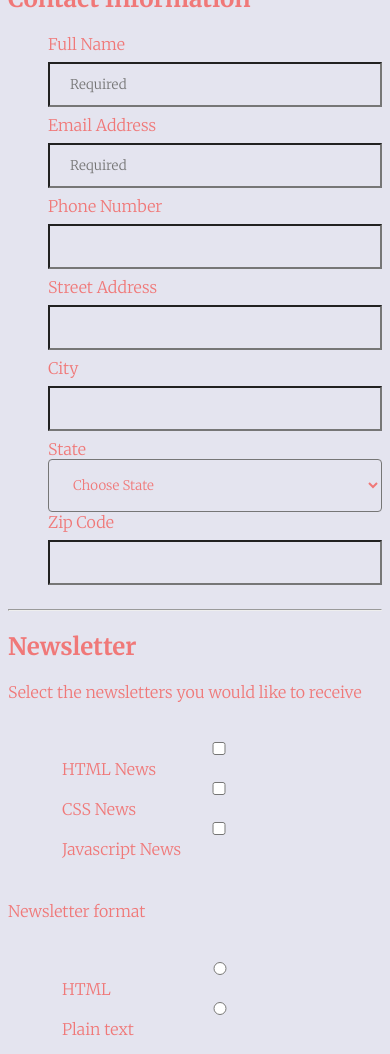
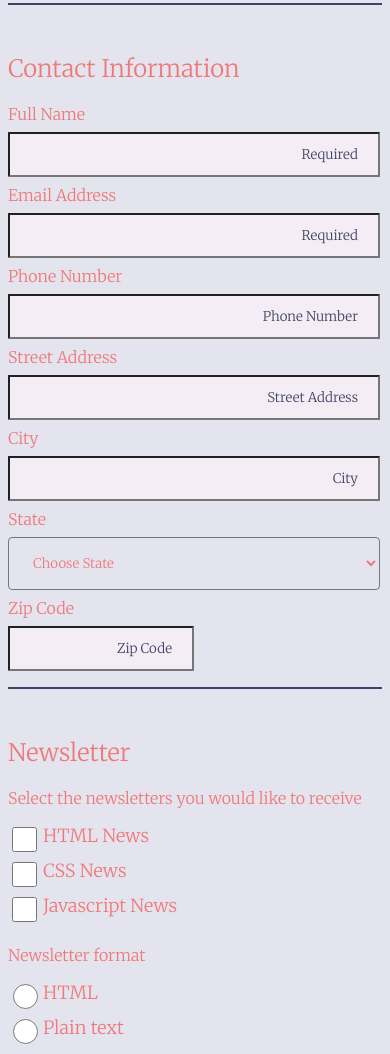
Before and after one commit to Djones106/techdegree-project-3, a plain HTML site: page Index.html in a window 390 px wide. Shown: the part 270-1324 px from the top of the page. Drawn offline with Linux system fonts and the light colour scheme.

Commit message:
Media query updated and form completed

```diff
--- a/Index.html
+++ b/Index.html
@@ -12,37 +12,44 @@
     <title>THE CODE REVIEW</title>
 
     <header class="main-header">THE CODE REVIEW</header>
+</head>
+    <body>
+        <main>
     <section class="title">
     <h1>Signup for our newsletter</h1><br>
     <p>Get the latest news on how your code is doing right in your inbox</p>
     <hr>
+    <hr>
+
     </section>
 
-    <section class="contact information">
+    <section class="contact-info">
         <h2>Contact Information</h2>
         <form action="0">
-            <ul>
-                <li>
+            <fieldset>
+                <div class="contact-box">
+
                     <label for="name">Full Name</label>
                     <input required type="text" name="name" id="user_name" placeholder="Required">
-                </li>
-                <li>
+              </div>
+              <div class="contact-box">
                     <label for="email">Email Address</label>
                     <input required type="text" name="email" id="user_email" placeholder="Required">
-                </li>
-                <li>
+                </div>
+                <div class="contact-box">
                     <label for="phone">Phone Number</label>
-                    <input type="text" name="phone" id="user_phone">
-                </li>
-                <li>
+                    <input type="text" name="phone" id="user_phone" placeholder="Phone Number">
+                </div>
+                <div class="contact-box">
                     <label for="address">Street Address</label>
-                    <input type="text" name="address" id="user_address">
-                </li>
-                <li>
+                    <input type="text" name="address" id="user_address" placeholder="Street Address">
+                </div>
+               <div class="contact-box">
                     <label for="city">City</label>
-                    <input type="text" name="city" id="user_city">
-                </li>
-                <li>
+                    <input type="text" name="city" id="user_city"
+                    placeholder="City">
+                </div>
+                <div class="contact-box">
                     <label for="state">State</label>
                     <select list="state" name="state" id="user_state" placeholder="Choose State">
                         <option value="" disabled selected>Choose State</option>
@@ -97,13 +104,13 @@
                         <option value="Wisconsin">Wisconsin</option>
                         <option value="Wyoming">Wyoming</option>
                     </select>
-                </li>
-                <li>
+                </div>
+                <div class="contact-box">
                     <label for="zip">Zip Code</label>
-                    <input type="text" name="zip" id="user_zip">
-                </li>
+                    <input type="text" name="zip" id="user_zip" placeholder="Zip Code">
+                </div>
+        </fieldset>
 
-            </ul>
             <hr>
        </section>
 
@@ -112,55 +119,46 @@
         <p>Select the newsletters you would like to receive</p>
 
         <fieldset>
-            <ul>
-                <li>
-                    <label for="newsletters">
-                    <input type="checkbox" id="newsletters_1" name="newsletters" value="html-news"> HTML News
+                    <label class="container"for="newsletters">HTML News
+                    <input type="checkbox" id="newsletters_1" name="newsletters" value="html-news"> <span class="checkmark"></span>
                     </label>
-                </li>
-                    <li>
-                    <label for="newsletters">
-                        <input type="checkbox" id="newsletters_2" name="newsletters" value="css-news"> CSS News
+
+                    <label class="container"for="newsletters">CSS News
+                        <input type="checkbox" id="newsletters_2" name="newsletters" value="css-news"> <span class="checkmark"></span>
                         </label>
-                    </li>
-                    <li>
-                        <label for="newsletters">
-                            <input type="checkbox" id="newsletters_3" name="newsletters" value="javascript-news"> Javascript News
+
+                        <label class="container"for="newsletters"> Javascript News
+                            <input type="checkbox" id="newsletters_3" name="newsletters" value="javascript-news"> <span class="checkmark"></span>
                             </label>
-                        </li>
 
-        </ul>
     </fieldset>
         <p>Newsletter format</p>
         <fieldset>
-        <ul>
-            <li>
-                <label for="newsletters-format">
-                    <input type="radio" id="format_1" name="format" value="html"> HTML
+        <div>
+
+                <label class="container" for="newsletters-format">HTML
+                    <input type="radio" id="format_1" name="format" value="html"> <span class="radio"></span>
                     </label>
-                </li>
-            <li>
-                <label for="newsletters-format">
-                    <input type="radio" id="format_2" name="format" value="plain-text"> Plain text
+                </div>
+            <div>
+                <label class="container" for="newsletters-format"> Plain text
+                    <input type="radio" id="format_2" name="format" value="plain-text"><span class="radio"></span>
                     </label>
-                </li>
+                </div>
 
-        </ul>
     </fieldset>
         <p>Other topics you'd like to hear about</p>
         <fieldset>
-            <textarea name="user_message" id="msg" cols="30" rows="10"></textarea>
+            <textarea name="user_message" id="msg" cols="30" rows="10" placeholder="Message"></textarea>
 
-            <ul>
-                <li class="button">
+            <div class = "button">
                     <button type="submit">Sign Up</button>
-                </li>
-            </ul>
+                </div>
         </fieldset>
         </section>
 
         <footer>
-            <p>Copyright The Code Review</p>
+            <p>Copyright &copy; The Code Review</p>
         </footer>
 
 
@@ -168,10 +166,10 @@
 
 
     </form>
+</main>
 
 
-</head>
-<body>
+
 
 </body>
 </html>
--- a/css/style.css
+++ b/css/style.css
@@ -3,14 +3,26 @@
     font-family: 'Merriweather', serif;
     background: #e4e4ef;
     color: #f07878;
+    font-weight: 500;
+
 }
-ul {
-    list-style: none;
+
+main{
+    max-width: 1000px;
+
 }
+.div{
+    margin: 0;
+    padding: 0;
+    }
 h1{
     text-align: center;
-    margin-top: 1em;
+    margin-top: 2em;
     margin-bottom:0;
+}
+h2{
+    text-align: left;
+    margin-top: 2em;
 }
 button{
     background: #f07878;
@@ -38,6 +50,7 @@ button:hover{
     padding: 1em;
     font-weight: bold;
     text-align: center;
+    max-width: none;
 }
 
 .title p{
@@ -58,28 +71,77 @@ option {
     color:black;
 }
 
+/* Custom checkbox and radio button */
+.container{
+    display: block;
+    position: relative;
+    padding-left: 35px;
+    margin-bottom: 12px;
+    cursor: pointer;
+    font-size: 18px;
+    user-select: none;
+}
+
+.container input{
+    position: absolute;
+    cursor: pointer;
+    height: 25px;
+    width: 25px;
+    top:0;
+    left:0;
+
+}
+
 /*Center the form on the page*/
-
-form{
-    margin: 0 auto;
-    width: 100%;
+.contact-box {
+    display:flex;
+    flex-wrap: wrap;
+    flex-direction: column;
 
 }
 
 fieldset{
     border: none;
+    margin-left: 0 ;
+    padding: 0;
+}
+hr{
+    border: 5px solid #404267;
+    display:block;
+
 }
 
+hr:last-child{
+    border: 1px solid #404267;
 
+}
+
+input::placeholder{
+    text-align: right;
+    color:#404267;
+}
 
 input{
     width: 100%;
 
 }
+
+select{
+    padding: 12px 20px;
+    margin: 8px 0;
+}
+
 input[type=text]{
     width:100%;
     padding: 12px 20px;
     margin: 8px 0;
+    background: #F4EDF5;
+    border-radius: 1px;
+
+}
+input[type=text]:focus{
+    border: 3px solid #555;
+
 }
 select{
     width: 100%;
@@ -87,13 +149,46 @@ select{
     border-radius: 4px;
 }
 
+select:focus{
+    background: #f07878;;
+}
+
+
+
+.contact-box:last-child{
+    width: 50%;
+}
+
+footer{
+    text-align: center;
+
+}
 
 textarea{
     width:100%;
     border: 2px solid #ccc;
-    background-color: #ccc
+    background: #F4EDF5;
+    font-weight: 500;
 }
+/* Media qu */
+@media (min-width: 786px) {
+    .contact-box {
+        flex-direction: row;
 
-@media screen(min-width: 786px) {
+         }
+    .contact-box label{
+        flex-basis: 9rem;
+        flex-grow: 0;
+        flex-shrink: 0;
 
-}
+    }
+
+    .contact-box input,
+    .contact-box select,
+    .contact-box textarea{
+        flex-basis: 0;
+        flex-grow: 1;
+        flex-shrink: 1;
+    }
+
+    }
```
